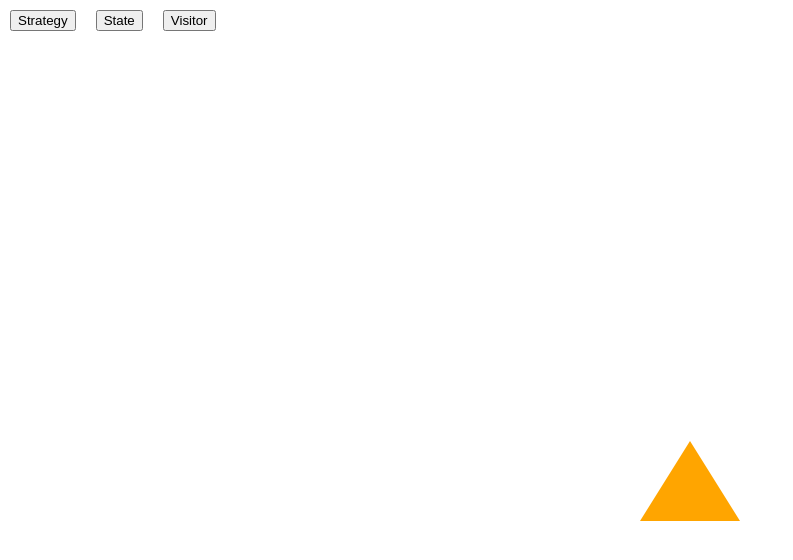
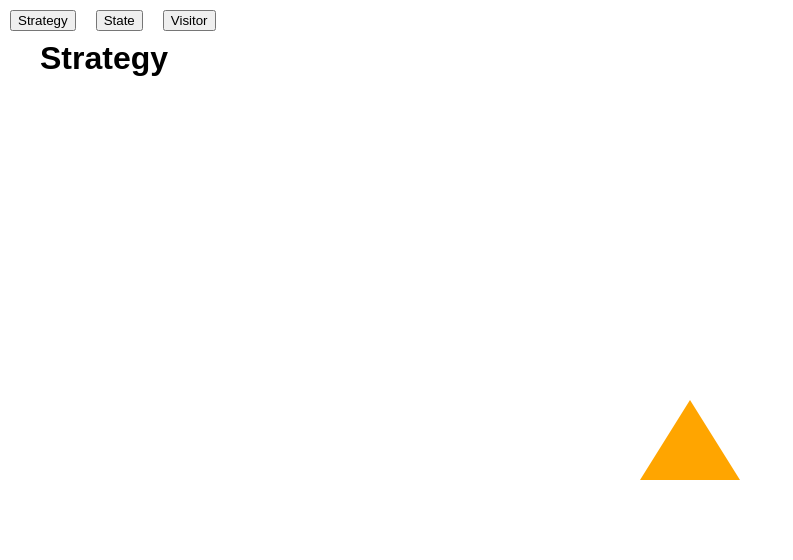
Before and after one commit to felipeallmountain/tspatterncraft, a website built with webpack: page index.html in a window 1280 px wide. Shown: the whole page, without its empty margins (0-793 px from the left). Built offline with nearby package versions, Linux system fonts and the light colour scheme.

Commit message:
divs positioning

```diff
--- a/index.html
+++ b/index.html
@@ -9,12 +9,21 @@
     body {
       margin: 0;
       padding: 0;
+      font-family: sans-serif;
+    }
+
+    h1 {
+      margin: 0;
+      padding: 40px;
     }
 
 
     #App {
-      width: 100%;
-      height: calc(100vh - 39px);
+      position: absolute;
+      top: 0;
+      bottom: 0;
+      left: 0;
+      right: 0;
     }
 
     .button-list {
@@ -22,6 +31,8 @@
       list-style: none;
       margin: 0;
       padding: 10px;
+      position: absolute;
+      z-index: 1000;
     }
 
     .button-list li {
@@ -32,6 +43,7 @@
 <body>
   <ul class="button-list">
   </ul>
+  <h1>PATTERN</h1>
   <div id="App"></div>
   <script src="app.js"></script>
 </body>
--- a/src/TsPatternCraft.ts
+++ b/src/TsPatternCraft.ts
@@ -5,13 +5,16 @@ import VisitorPatternDemo from './visitor/VisitorPatternDemo';
 
 export default class TsPatternCraft {
   private appContainer: HTMLElement
-  private currentPattern: IPattern;
+  private currentPattern: IPattern
+  private title: HTMLHeadingElement
 
   private buttonClasses = ['Strategy', 'State', 'Visitor']
 
   constructor() {
     this.appContainer = document.querySelector('#App')
     this.currentPattern = new StrategyPatternDemo(this.appContainer)
+    this.title = document.querySelector('h1')
+    this.title.innerHTML = this.buttonClasses[0]
     this.createButtons()
   }
 
@@ -39,6 +42,7 @@ export default class TsPatternCraft {
     this.clearCanvas()
 
     const clickedButton = srcElement.getAttribute('id')
+    this.title.innerHTML = clickedButton
     switch(clickedButton) {
       case 'Strategy':
         this.currentPattern = new StrategyPatternDemo(this.appContainer)
--- a/src/state/siegeTank/SiegeTank.ts
+++ b/src/state/siegeTank/SiegeTank.ts
@@ -47,6 +47,7 @@ export default class SiegeTank extends HTMLDivElement {
     this.style.color = 'white'
     this.style.fontFamily = 'sans-serif'
     this.style.fontSize = '13px'
+    this.style.position = 'absolute'
 
     this.tankModeText.style.position = 'absolute'
     this.tankModeText.style.textAlign = 'center'
```
